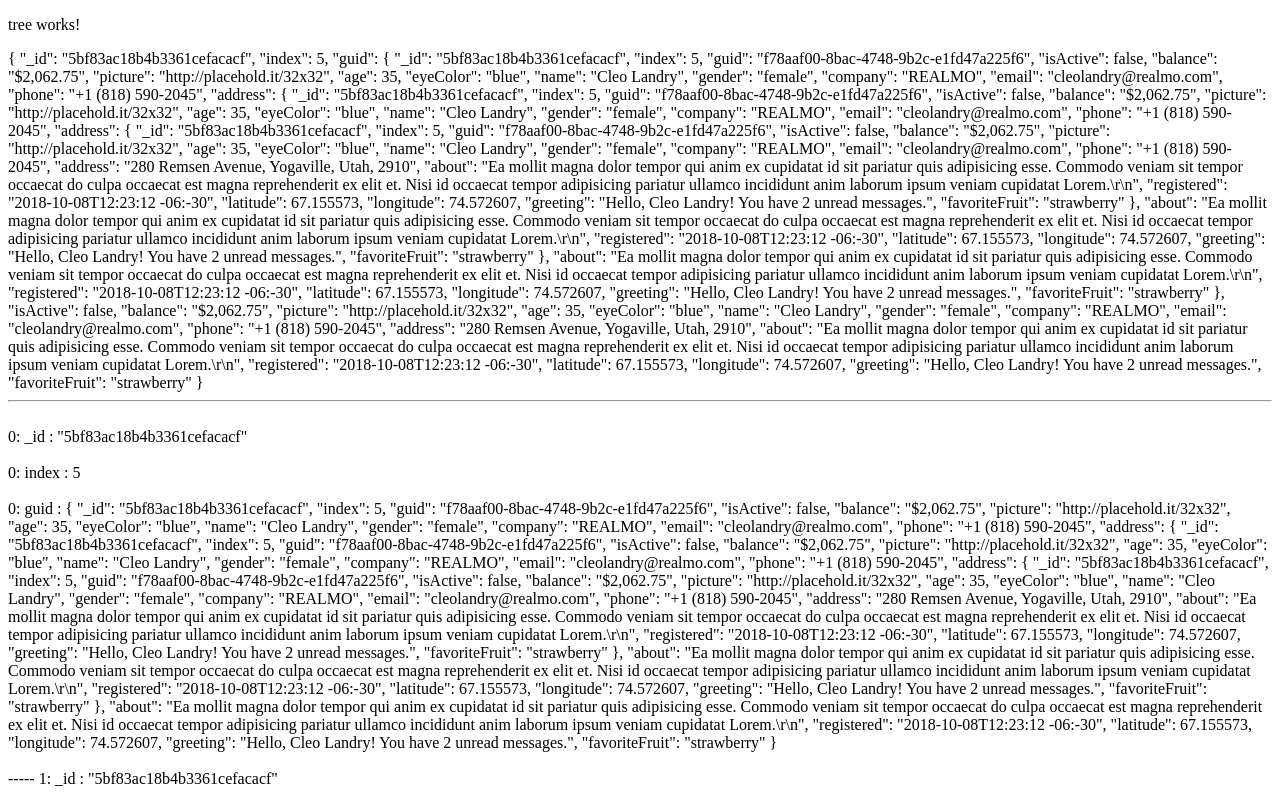
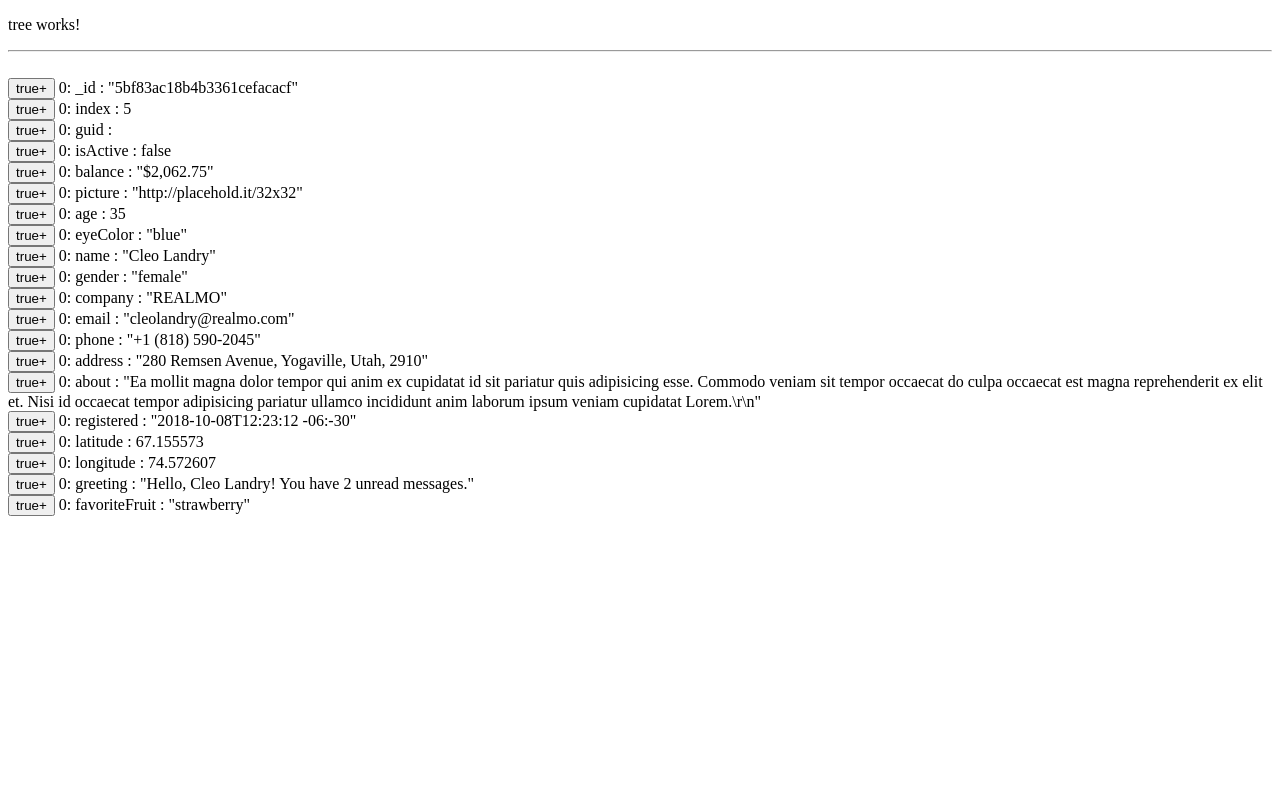
Before and after one commit to Lakshitnagar/ng7-uicomponents, an Angular app: page /tree in a window 1280 px wide. Shown: the top 800 px of the page. Built offline with nearby package versions, Linux system fonts and the light colour scheme.

Commit message:
binding changed, expand collapse try

```diff
--- a/src/app/create-tree/create-tree.component.html
+++ b/src/app/create-tree/create-tree.component.html
@@ -1,6 +1,9 @@
 <br />
 <ng-container *ngFor="let cld of currentLevelData">
   <span *ngFor="let cld of indentationSpace">-----</span>
-  {{indentation}}: {{cld}} : {{treeConfig[cld] | json}} <br />
-  <app-create-tree *ngIf="treeConfig" [treeConfig]="treeConfig[cld]" [indentation]="indentation+1"></app-create-tree>
+  <button (click)="childTreeConfig.hideChildren=!childTreeConfig.hideChildren">
+    {{childTreeConfig.hideChildren}}+
+  </button>
+  {{treeConfig.indentation}}: {{cld}} : <span *ngIf="!isObjectUtility(tree[cld])">{{tree[cld] | json}}</span> <br />
+  <app-create-tree *ngIf="tree" [hidden]="childTreeConfig.hideChildren" [tree]="tree[cld]" [treeConfig]="childTreeConfig"></app-create-tree>
 </ng-container>
--- a/src/app/create-tree/create-tree.component.ts
+++ b/src/app/create-tree/create-tree.component.ts
@@ -6,18 +6,28 @@
   styleUrls: ['./create-tree.component.scss']
 })
 export class CreateTreeComponent implements OnInit {
+  @Input() tree: any;
   @Input() treeConfig: any;
-  @Input() indentation: number;
 
   public currentLevelData: any = [];
-  public indentationSpace: any = new Array(this.indentation);
+  public indentationSpace: any = [];
+  public childTreeConfig: any;
 
   constructor() { }
 
   ngOnInit() {
-    this.indentationSpace = new Array(this.indentation);
-    if (Object.prototype.toString.call(this.treeConfig) == '[object Object]')
-      this.currentLevelData = Object.keys(this.treeConfig);
+    this.indentationSpace = new Array(this.treeConfig.indentation);
+    this.childTreeConfig = {
+      indentation: this.treeConfig.indentation + 1,
+      hideChildren: this.treeConfig.hideChildren
+    };
+
+    if (this.isObjectUtility(this.tree))
+      this.currentLevelData = Object.keys(this.tree);
+  }
+
+  isObjectUtility(obj) {
+    return Object.prototype.toString.call(obj) == '[object Object]';
   }
 
 }
--- a/src/app/tree/tree.component.html
+++ b/src/app/tree/tree.component.html
@@ -1,6 +1,6 @@
 <p>
   tree works!
 </p>
-{{treeConfig | json}} <br />
+
 <hr />
-<app-create-tree [treeConfig]="treeConfig" [indentation]="0"></app-create-tree>
+<app-create-tree [tree]="tree" [treeConfig]="treeConfig"></app-create-tree>
--- a/src/app/tree/tree.component.ts
+++ b/src/app/tree/tree.component.ts
@@ -8,6 +8,11 @@
 export class TreeComponent implements OnInit {
 
   public treeConfig = {
+    indentation: 0,
+    hideChildren: true,
+  };
+
+  public tree = {
     "_id": "5bf83ac18b4b3361cefacacf",
     "index": 5,
     "guid": {
```
Also changed, not shown: src/app/services/utility.service.ts (added, +9 -0 lines), 1 other file (tests, documents, lock files or other folders).
